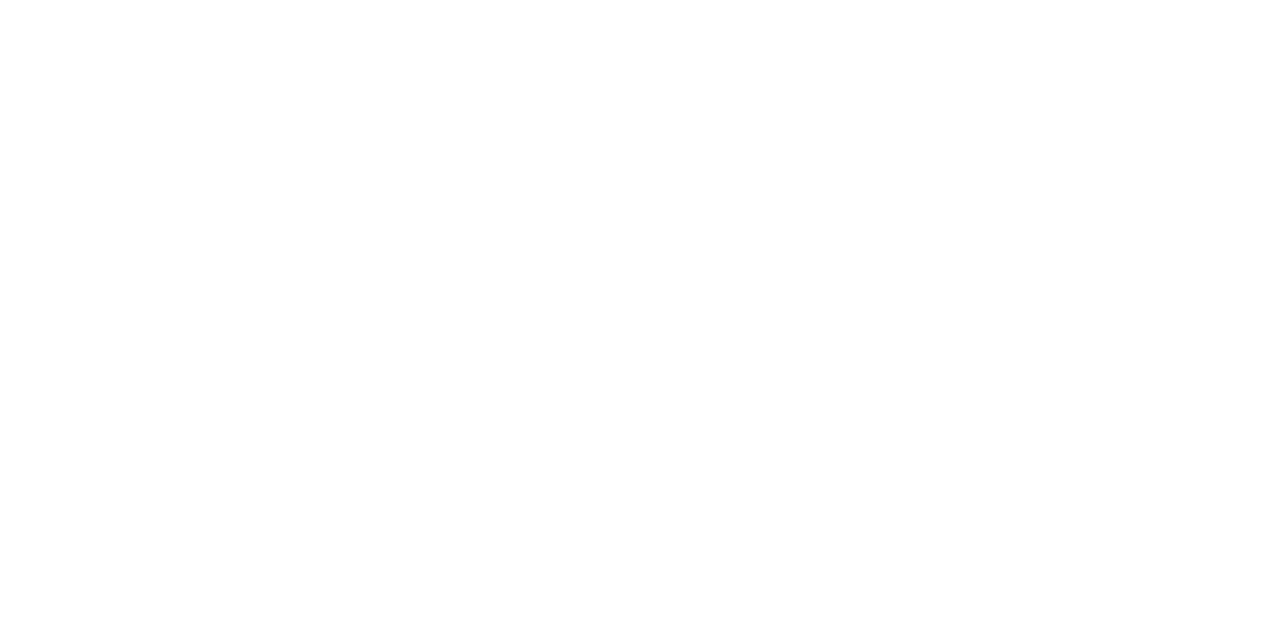
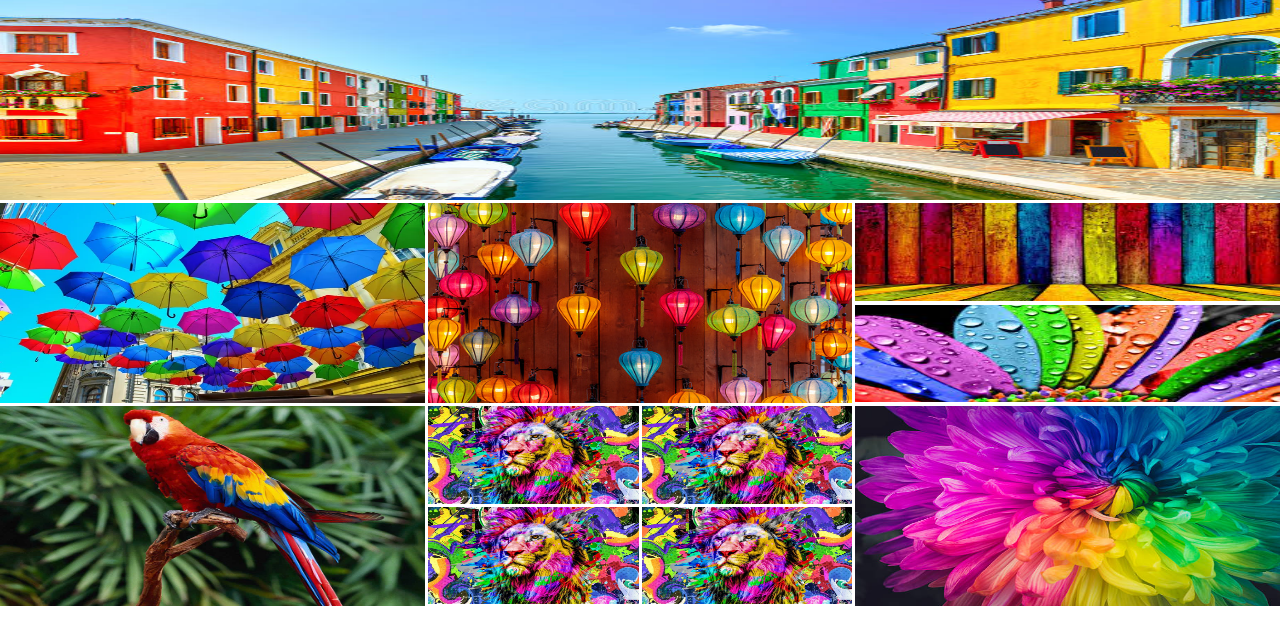
Before and after one commit to shawnislamice/simple-responsive-practice, a plain HTML site: page index.html in a window 1280 px wide. Drawn offline with Linux system fonts and the light colour scheme.

Commit message:
grid collage done

```diff
--- a/index.html
+++ b/index.html
@@ -1,11 +1,42 @@
 <!DOCTYPE html>
 <html lang="en">
-<head>
-    <meta charset="UTF-8">
-    <meta name="viewport" content="width=device-width, initial-scale=1.0">
+  <head>
+    <meta charset="UTF-8" />
+    <meta name="viewport" content="width=device-width, initial-scale=1.0" />
     <title>Document</title>
-</head>
-<body>
-
-</body>
+    <link rel="stylesheet" href="/styles/style.css" />
+  </head>
+  <body>
+    <main>
+      <div class="row">
+        <img src="./images/A.jpg" alt="" />
+      </div>
+      <div class="row">
+        <div>
+          <img src="/images/B.jpg" alt="" />
+        </div>
+        <div>
+          <img src="/images/C.jpg" alt="" />
+        </div>
+        <div class="vertical-collage">
+          <img src="/images/D.jpg" alt="" />
+          <img src="/images/E.jpg" alt="" />
+        </div>
+      </div>
+      <div class="row">
+        <div>
+          <img src="./images/F.jpg" alt="" />
+        </div>
+        <div class="grid-collage">
+          <img src="./images/G.jpg" alt="" />
+          <img src="./images/G.jpg" alt="" />
+          <img src="./images/G.jpg" alt="" />
+          <img src="./images/G.jpg" alt="" />
+        </div>
+        <div>
+          <img src="./images/H.jpg" alt="" />
+        </div>
+      </div>
+    </main>
+  </body>
 </html>
--- a/styles/style.css
+++ b/styles/style.css
@@ -0,0 +1,26 @@
+* {
+  margin: 0;
+  padding: 0;
+}
+.row {
+  height: 200px;
+  width: 100%;
+  display: flex;
+  gap: 3px;
+  margin-bottom: 3px;
+}
+.row img {
+  height: 100%;
+  width: 100%;
+}
+.row div {
+  flex: 1;
+}
+.vertical-collage img {
+  height: calc((100% - 5px) / 2);
+}
+.grid-collage {
+  display: grid;
+  grid-template-columns: repeat(2, 1fr);
+  gap: 3px;grid-template-rows: repeat(2,97.5px);
+}
```
